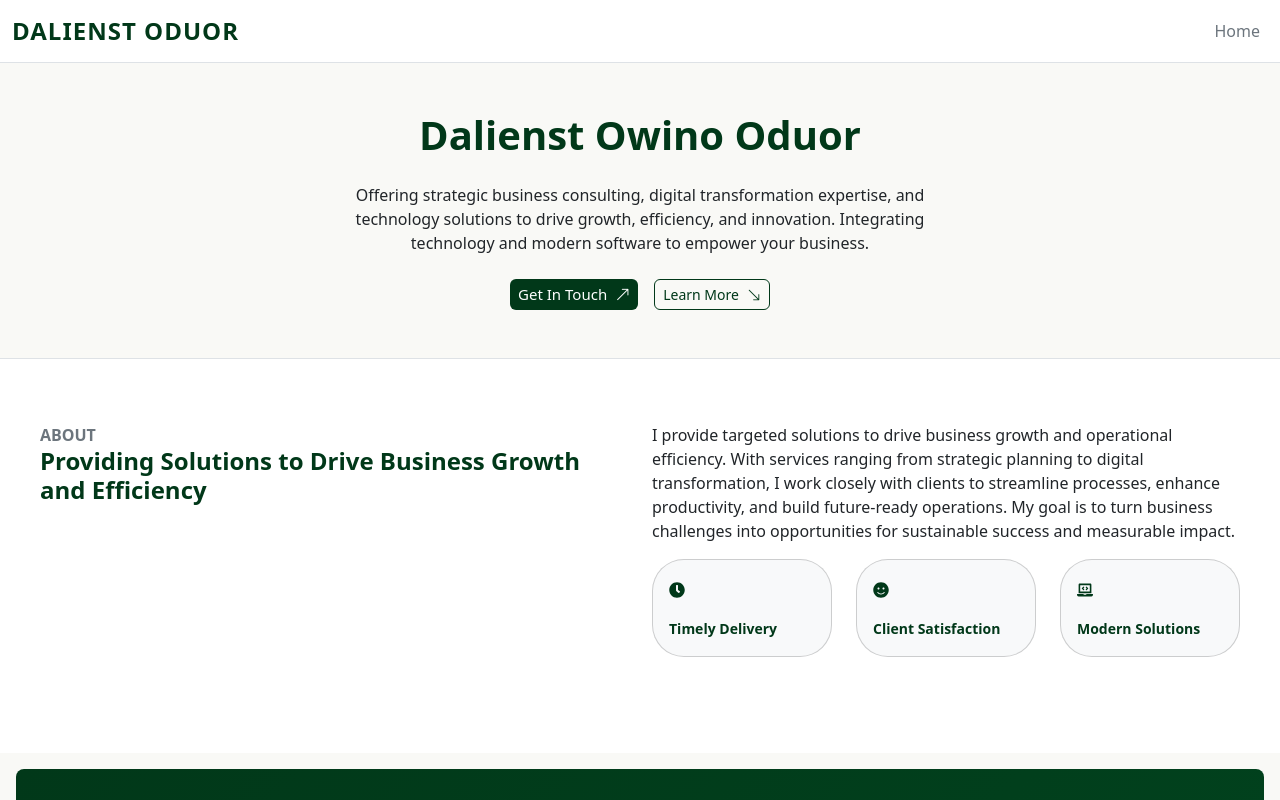
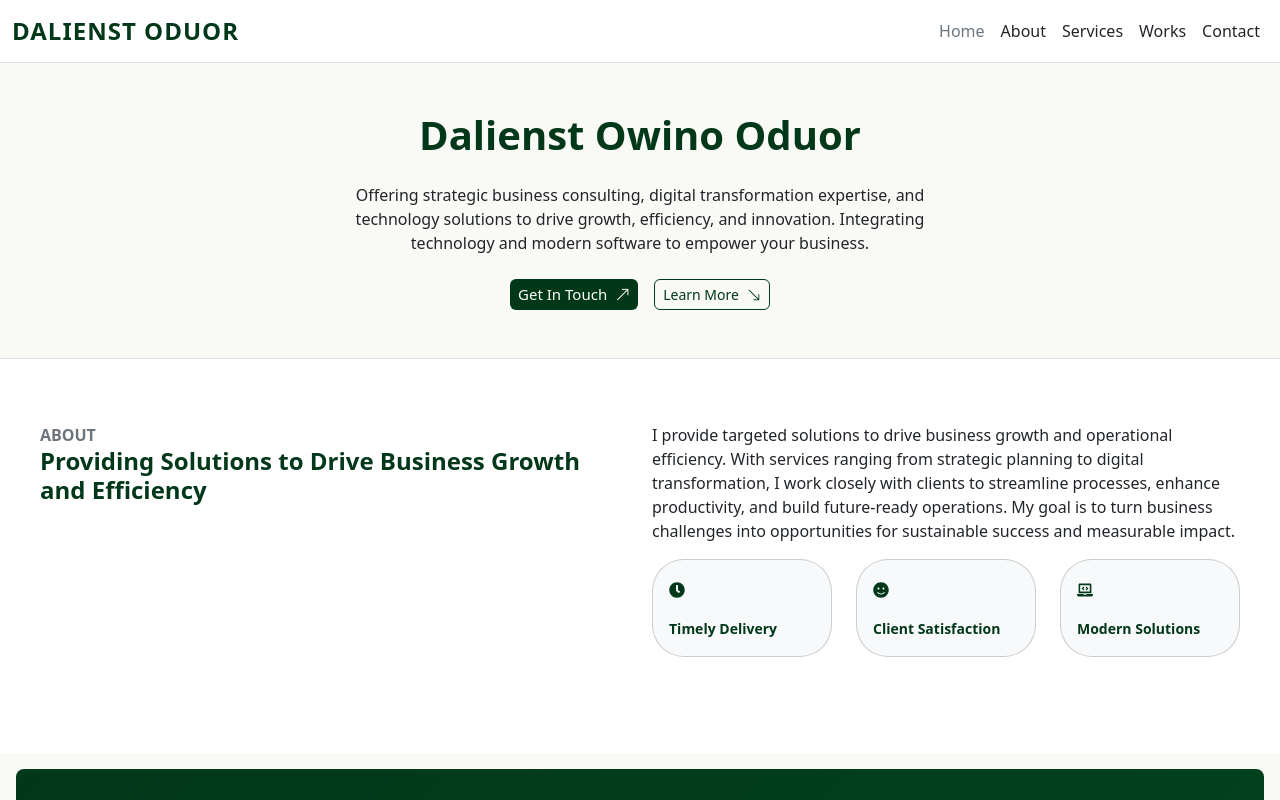
Before and after one commit to dalienst/dalienst, a Next.js app: page / in a window 1280 px wide. Shown: the top 800 px of the page. Built offline with nearby package versions, Linux system fonts and the light colour scheme.

Commit message:
complete works and navbar

```diff
--- a/components/Footer.jsx
+++ b/components/Footer.jsx
@@ -9,6 +9,26 @@ const menu = [
     id: 1,
     title: "Home",
     link: "/",
+  },
+  {
+    id: 2,
+    title: "About",
+    link: "/#about",
+  },
+  {
+    id: 3,
+    title: "Services",
+    link: "/#services",
+  },
+  {
+    id: 4,
+    title: "Works",
+    link: "/#works",
+  },
+  {
+    id: 5,
+    title: "Contact",
+    link: "/#contact",
   },
 ];
 
@@ -36,7 +56,7 @@ const socials = [
 function Footer() {
   return (
     <>
-      <div className="container-fluid px-3 py-3">
+      <div className="container-fluid px-3 py-3" id="footer">
         <div className="py-3 services-bg px-3 text-white rounded-3">
           <div className="bg-white rounded py-5">
             <div className="container mx-auto">
--- a/components/Navbar.jsx
+++ b/components/Navbar.jsx
@@ -40,6 +40,59 @@ function Navbar() {
                   Home
                 </Link>
               </li>
+              <li className="nav-item">
+                <Link
+                  href="/#about"
+                  className={`${
+                    pathName === "/#about"
+                      ? "nav-link active text-secondary"
+                      : "nav-link text-dark"
+                  }`}
+                  aria-label="About"
+                >
+                  About
+                </Link>
+              </li>
+              <li className="nav-item">
+                <Link
+                  href="/#services"
+                  className={`${
+                    pathName === "/#services"
+                      ? "nav-link active text-secondary"
+                      : "nav-link text-dark"
+                  }`}
+                  aria-label="Services"
+                >
+                  Services
+                </Link>
+              </li>
+              <li className="nav-item">
+                <Link
+                  href="/#works"
+                  className={`${
+                    pathName === "/#works"
+                      ? "nav-link active text-secondary"
+                      : "nav-link text-dark"
+                  }`}
+                  aria-label="Works"
+                >
+                  Works
+                </Link>
+              </li>
+
+              <li className="nav-item">
+                <Link
+                  href="/#footer"
+                  className={`${
+                    pathName === "/#footer"
+                      ? "nav-link active text-secondary"
+                      : "nav-link text-dark"
+                  }`}
+                  aria-label="Contact"
+                >
+                  Contact
+                </Link>
+              </li>
             </ul>
           </div>
         </div>
--- a/components/landing/About.jsx
+++ b/components/landing/About.jsx
@@ -4,7 +4,7 @@ import React from "react";
 
 function About() {
   return (
-    <div className="container-fluid bg-white px-3">
+    <div className="container-fluid bg-white px-3" id="about">
       <div className="py-5 px-4">
         <div className="row py-3">
           <div className="col-md-6 col-sm-12 mb-3">
```
